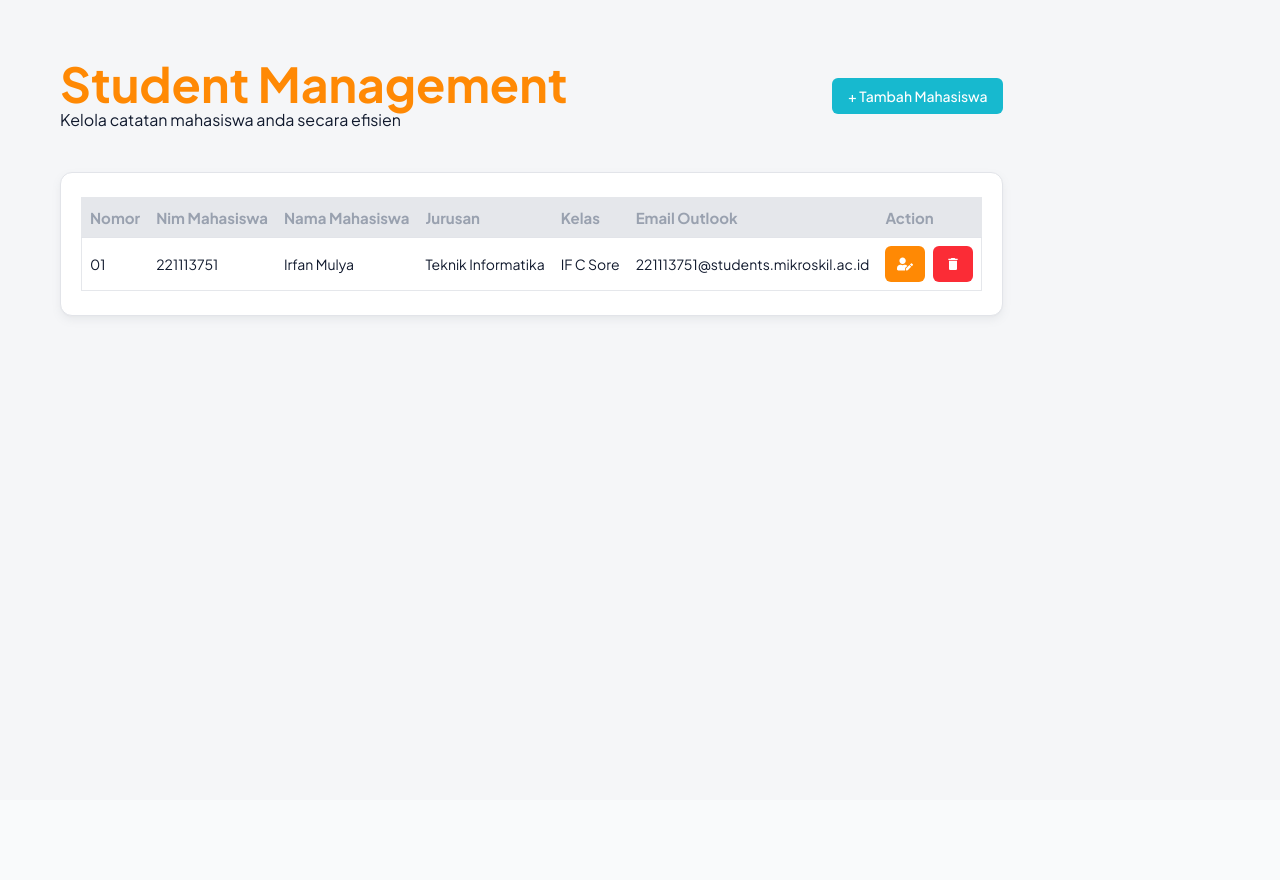
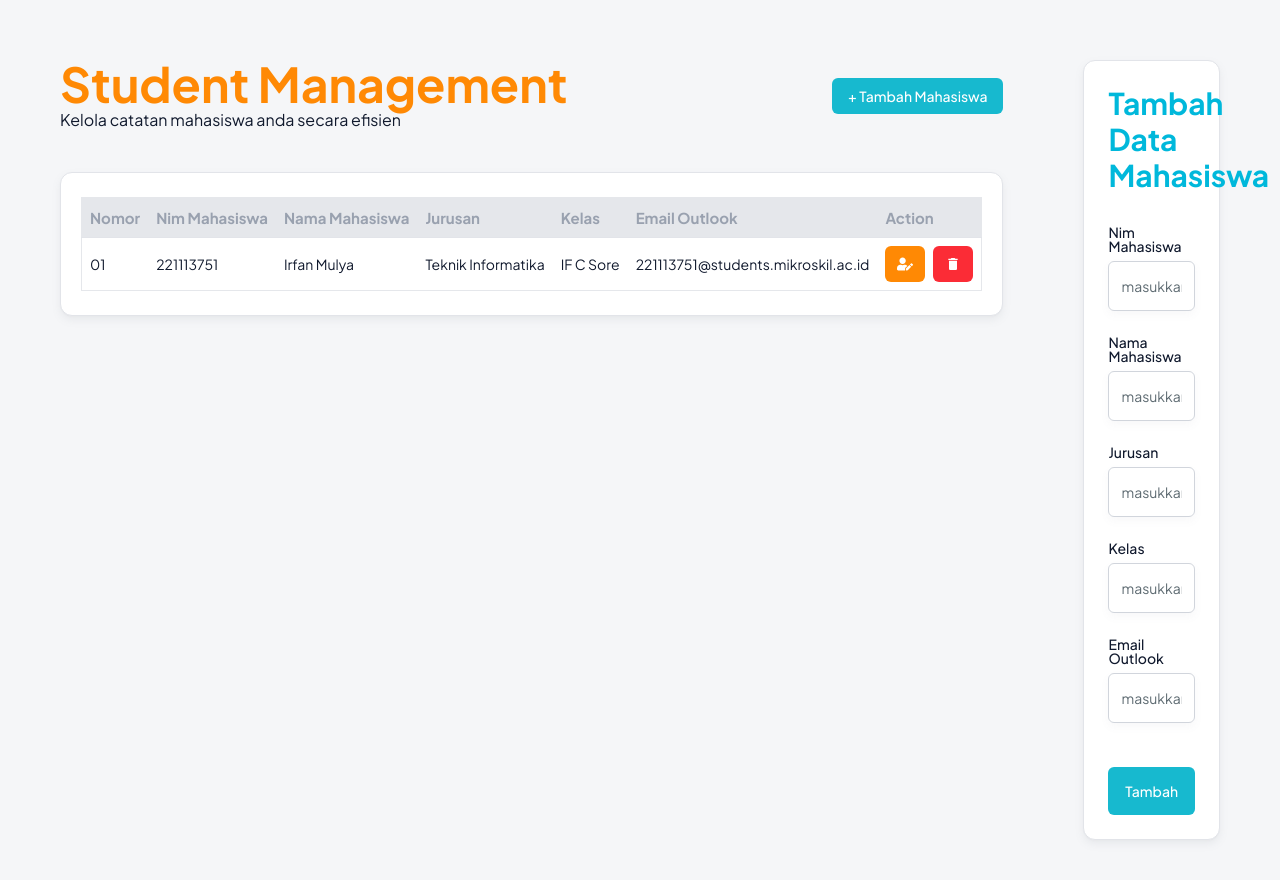
Before and after one commit to irfanmans/student-hub, a React (Vite) app in the folder front-end/: page / in a window 1280 px wide. Both pictures are taken after a click on the button "+ Tambah Mahasiswa". Shown: the top 880 px of the page. Before the commit the page ends 800 px from the top, so only its background shows below. Built offline with nearby package versions, Linux system fonts and the light colour scheme.

Commit message:
Membuat UI untuk nambah data/form nambah data mahasiswa

```diff
--- a/front-end/src/App.jsx
+++ b/front-end/src/App.jsx
@@ -12,12 +12,20 @@ import AppLayout from "./layout/AppLayout";
 import { MdDelete } from "react-icons/md";
 import { FaUserEdit } from "react-icons/fa";
 import HeaderSection from "./parts/HeaderSection";
+import { useState } from "react";
+import { FormSection } from "./parts/FormSection";
 
 export default function App() {
+  const [openFormTambah, setOpenFormTambah] = useState(false)
+
+  const handleOpenFormTambah = () => {
+    setOpenFormTambah(!openFormTambah)
+  }
+
   return (
     <>
       <div className="bg-[#f5f6f8] min-h-screen">
-        <AppLayout className="p-15 grid grid-cols-[2fr_1fr]">
+        <AppLayout className="p-15 grid grid-cols-[2fr_1fr] gap-20 justify-between">
           <div>
             <div className="flex justify-between items-center">
               <HeaderSection
@@ -25,7 +33,7 @@ export default function App() {
                 deskripsi="Kelola catatan mahasiswa anda secara efisien"
               />
 
-              <Button>+ Tambah Mahasiswa</Button>
+              <Button onClick={handleOpenFormTambah}>+ Tambah Mahasiswa</Button>
             </div>
 
             <div className="mt-10">
@@ -78,6 +86,9 @@ export default function App() {
               </Card>
             </div>
           </div>
+          <div>
+            {openFormTambah && <FormSection />}
+          </div>
         </AppLayout>
       </div>
     </>
--- a/front-end/src/parts/FormDialog.jsx
+++ /dev/null
@@ -1,45 +0,0 @@
-import { Button } from "@/components/ui/button";
-import {
-  Dialog,
-  DialogClose,
-  DialogContent,
-  DialogDescription,
-  DialogFooter,
-  DialogHeader,
-  DialogTitle,
-  DialogTrigger,
-} from "@/components/ui/dialog";
-
-export default function FormDialog({
-  judulBtn,
-  judulForm,
-  deskripsi,
-  children,
-}) {
-  return (
-    <>
-      <Dialog>
-        <form>
-          <DialogTrigger asChild>
-            <Button>{judulBtn}</Button>
-          </DialogTrigger>
-          <DialogContent className="sm:max-w-[425px]">
-            <DialogHeader>
-              <DialogTitle className="text-3xl text-cyan-400">
-                {judulForm}
-              </DialogTitle>
-              <DialogDescription>{deskripsi}</DialogDescription>
-            </DialogHeader>
-            <div className="grid gap-4 mt-5">{children}</div>
-            <DialogFooter>
-              <DialogClose asChild>
-                <Button variant="outline">Cancel</Button>
-              </DialogClose>
-              <Button type="submit">Tambahkan</Button>
-            </DialogFooter>
-          </DialogContent>
-        </form>
-      </Dialog>
-    </>
-  );
-}
--- /dev/null
+++ b/front-end/src/parts/FormSection.jsx
@@ -0,0 +1,84 @@
+import { Button } from "@/components/ui/button";
+import {
+  Card,
+  CardAction,
+  CardContent,
+  CardDescription,
+  CardFooter,
+  CardHeader,
+  CardTitle,
+} from "@/components/ui/card";
+import { Input } from "@/components/ui/input";
+import { Label } from "@/components/ui/label";
+
+export function FormSection({judul, textBtn}) {
+  return (
+    <Card className="w-full">
+      <CardHeader>
+        <CardTitle className="text-3xl font-bold text-cyan-500">Tambah Data Mahasiswa</CardTitle>
+      </CardHeader>
+      <CardContent>
+        <form>
+          <div className="flex flex-col gap-6">
+            <div className="grid gap-2">
+              <Label htmlFor="nim">Nim Mahasiswa</Label>
+              <Input
+                id="nim"
+                type="nim"
+                placeholder="masukkan nim mahasiswa"
+                required
+                className="py-6 border border-gray-300"
+              />
+            </div>
+            <div className="grid gap-2">
+              <Label htmlFor="nim">Nama Mahasiswa</Label>
+              <Input
+                id="nim"
+                type="nim"
+                placeholder="masukkan nim mahasiswa"
+                required
+                className="py-6 border border-gray-300"
+              />
+            </div>
+            <div className="grid gap-2">
+              <Label htmlFor="nim">Jurusan</Label>
+              <Input
+                id="nim"
+                type="nim"
+                placeholder="masukkan nim mahasiswa"
+                required
+                className="py-6 border border-gray-300"
+              />
+            </div>
+            <div className="grid gap-2">
+              <Label htmlFor="nim">Kelas</Label>
+              <Input
+                id="nim"
+                type="nim"
+                placeholder="masukkan nim mahasiswa"
+                required
+                className="py-6 border border-gray-300"
+              />
+            </div>
+            <div className="grid gap-2">
+              <Label htmlFor="nim">Email Outlook</Label>
+              <Input
+                id="nim"
+                type="nim"
+                placeholder="masukkan nim mahasiswa"
+                required
+                className="py-6 border border-gray-300"
+              />
+            </div>
+          </div>
+        </form>
+      </CardContent>
+      <CardFooter className="flex-col gap-2">
+        <Button type="submit" className="mt-5 w-full cursor-pointer py-6">
+          {/* {textBtn} */}
+          Tambah
+        </Button>
+      </CardFooter>
+    </Card>
+  );
+}
```
